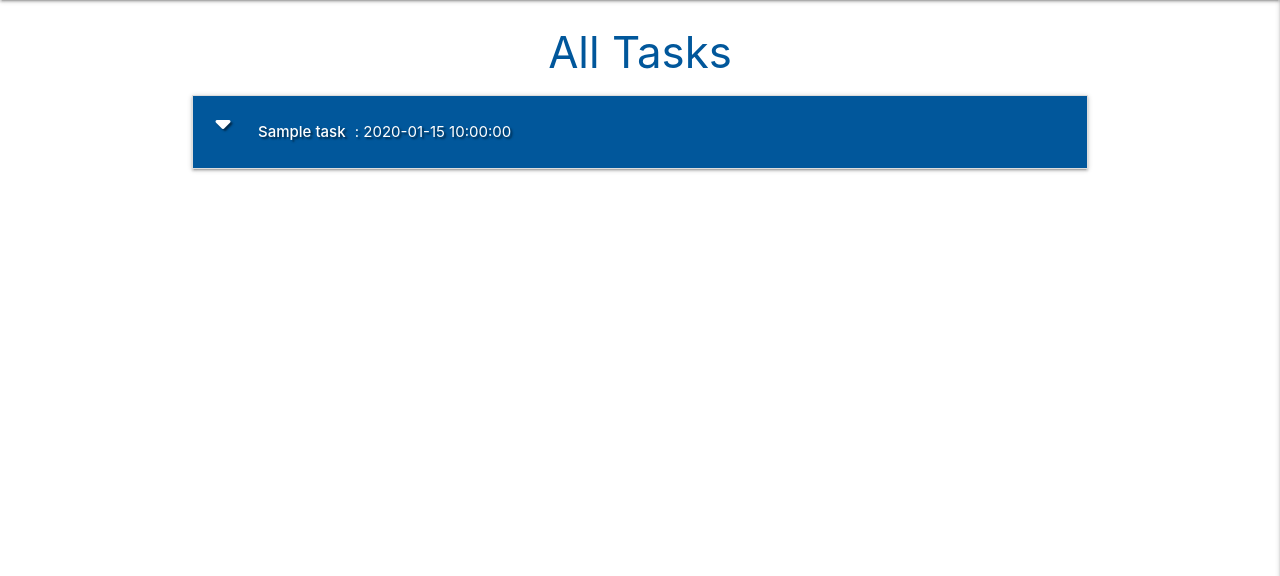
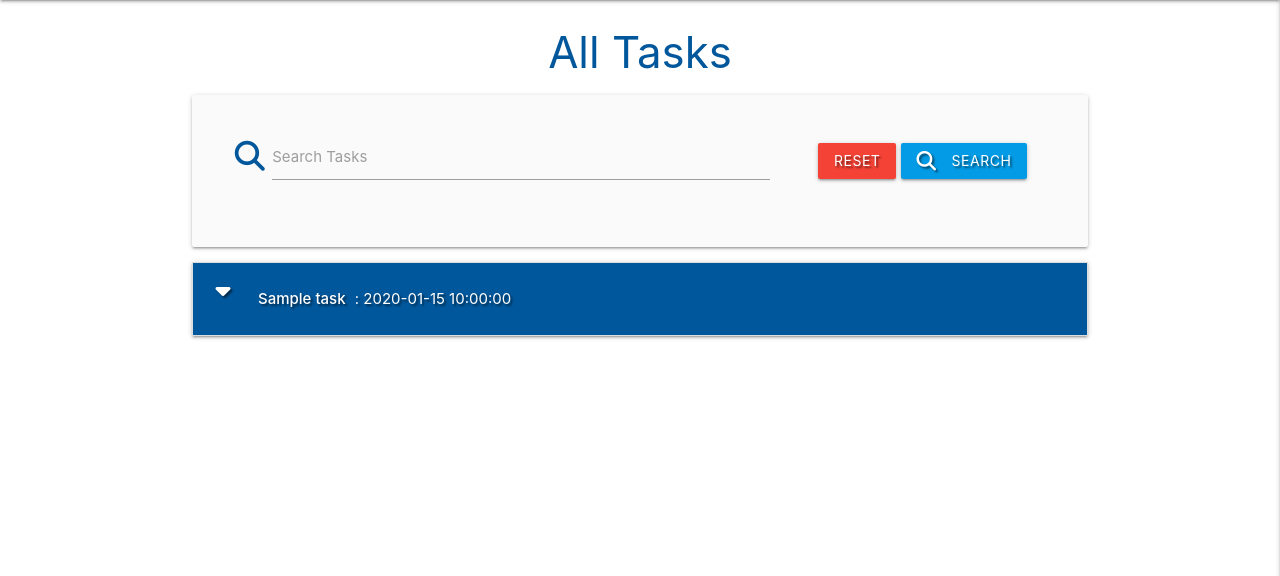
Before and after one commit to emmahewson/task-manager-mongo, a Flask app: page / in a window 1280 px wide. Shown: the part 64-640 px from the top of the page. Run offline with Flask 2, Linux system fonts and the light colour scheme; a database or web service that is not in the repository returns one stand-in record (values such as "Sample title"); some libraries are stand-ins or nearby versions.

Commit message:
Add search functionality

```diff
--- a/app.py
+++ b/app.py
@@ -22,7 +22,14 @@ mongo = PyMongo(app)
 @app.route("/")
 @app.route("/get_tasks")
 def get_tasks():
-    tasks = list(mongo.db.tasks.find().sort("due_date", 1))
+    tasks = list(mongo.db.tasks.find())
+    return render_template("tasks.html", tasks=tasks)
+
+
+@app.route("/search", methods=["GET", "POST"])
+def search():
+    query = request.form.get("query")
+    tasks = list(mongo.db.tasks.find({"$text": {"$search": query}}))
     return render_template("tasks.html", tasks=tasks)
 
 
--- a/templates/tasks.html
+++ b/templates/tasks.html
@@ -2,7 +2,27 @@
 {% block content %}
 
     <h3 class="light-blue-text text-darken-4 center-align">All Tasks</h3>
+    <div class="container">
+        <div class="row card-panel grey lighten-5">
+            <form action="{{ url_for('search') }}" method="post" class="col s12">
+                <div class="row valign-wrapper center-align">
+                    <div class="input-field col s12 m8">
+                        <i class="fas fa-search prefix light-blue-text text-darken-4"></i>
+                        <input type="text" name="query" id="query" minlength="3" class="validate">
+                        <label for="query">Search Tasks</label>
+                    </div>
+                    <div class="col s12 m4">
+                        <a href="{{ url_for('get_tasks') }}" class="red btn text-shadow">Reset</a>
+                        <button class="light-blue darken-1 btn text-shadow" type="submit">
+                            <i class="fas fa-search left"></i> Search
+                        </button>
+                    </div>
+                </div>
+            </form>
+        </div>
+    </div>
 
+    {% if tasks|length > 0 %}
         <div class="container">
             <ul class="collapsible">
                 {% for task in tasks %}
@@ -43,6 +63,9 @@
                 {% endfor %}
             </ul>
         </div>
+    {% else %}
+        <h3 class="red-text text-darken-4 center-align">No Results Found</h3>
+    {% endif %}
 
 
 {% endblock %}
```
Lines whose indentation alone changed are shown as unchanged.
